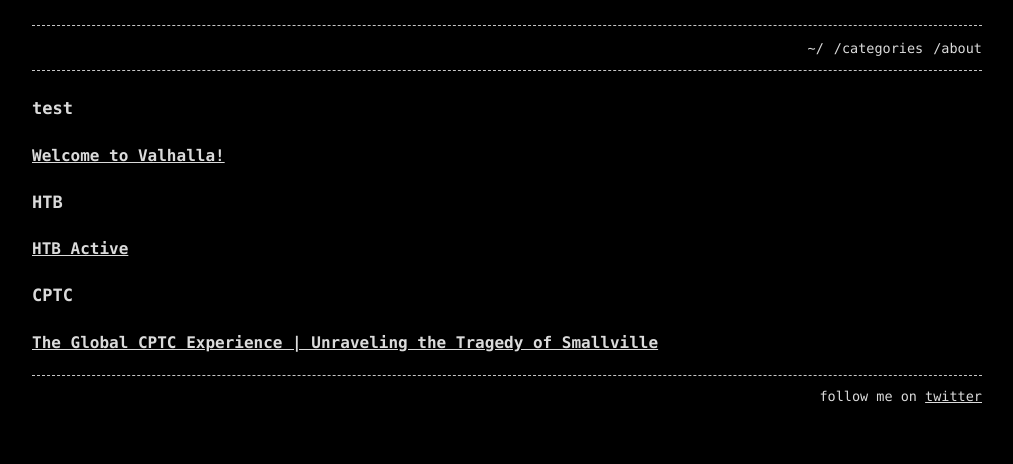
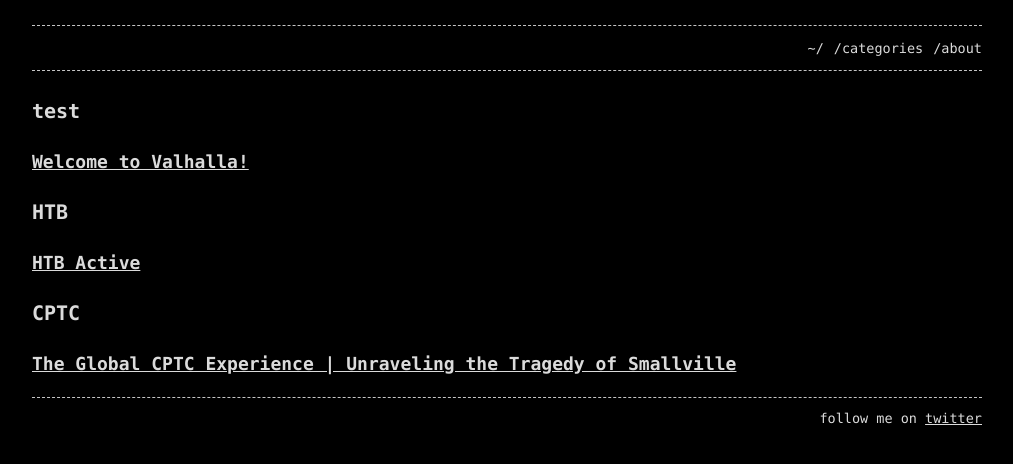
Before and after one commit to notbricey/brisee.github.io, a Jekyll site: the page built from categories.html, in a window 1280 px wide. Shown: the top 464 px of the page, without its empty margins (133-1146 px from the left). Built offline with Jekyll 4.4.1, drawn with Linux system fonts in a browser that asks for light colours.

Commit message:
Update base.scss

```diff
--- a/_sass/base.scss
+++ b/_sass/base.scss
@@ -15,11 +15,11 @@ $container-max-width:  950px !default;
  * Global
  */
 body { background-color: $background-color;  margin: 0 auto;  padding: 0;  font-family: $base-font-family;  font-size: $base-font-size;  color: $text-color;  text-align: left;  line-height: $base-line-height !important; }
-h1 { font-size: 20px;  margin: 0px;  margin-top: 22px;  font-weight: bold;  color: $text-color; }
-h2 { font-size: 18px;  margin: 0px;  margin-top: 22px;  font-weight: bold;  color: $text-color; }
-h3 { font-size: 17px;  margin: 0px;  margin-top: 22px;  font-weight: bold;  color: $text-color; }
-h4 { font-size: 16px;  margin: 0px;  margin-top: 22px;  font-weight: bold;  color: $text-color; }
-h5 { font-size: 15px;  margin: 0px;  margin-top: 22px;  font-weight: bold;  color: $text-color; }
+h1 { font-size: 26px;  margin: 0px;  margin-top: 22px;  font-weight: bold;  color: $text-color; }
+h2 { font-size: 23px;  margin: 0px;  margin-top: 22px;  font-weight: bold;  color: $text-color; }
+h3 { font-size: 20px;  margin: 0px;  margin-top: 22px;  font-weight: bold;  color: $text-color; }
+h4 { font-size: 18px;  margin: 0px;  margin-top: 22px;  font-weight: bold;  color: $text-color; }
+h5 { font-size: 16px;  margin: 0px;  margin-top: 22px;  font-weight: bold;  color: $text-color; }
 h6 { font-size: 14px;  margin: 0px;  margin-top: 22px;  font-weight: bold;  color: $text-color; }
 p, ul, ol { margin: 0px;  color: $text-color; }
 a { text-decoration: underline;  color: $link-color; }
```
